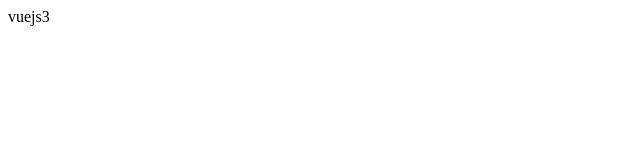
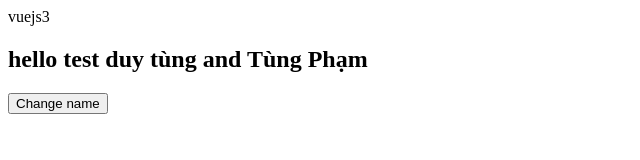
Before and after one commit to TungPham01/rhp_vuejs3_learn, a plain HTML site: page index.html in a window 1280 px wide. Shown: the whole page, without its empty margins (0-640 px from the left). Drawn offline with nearby package versions, Linux system fonts and the light colour scheme.

Commit message:
add new vue

```diff
--- a/index.html
+++ b/index.html
@@ -8,7 +8,11 @@
 </head>
 <body>
     vuejs3
+    <section id="contact">
+        <h1>hello {{ teamName }} and {{ !isHello ? firstName + lastName : '' }}</h1>
+        <button v-on:click="firstName = 'Linh'">Change name</button>
+    </section>
     <script src="https://unpkg.com/vue@3/dist/vue.global.js"></script>
-    <script stc="./main.js"></script>
+    <script src="./main.js"></script>
 </body>
 </html>
--- a/main.js
+++ b/main.js
@@ -0,0 +1,12 @@
+const app = Vue.createApp({
+    data () {
+        return  {
+            teamName: "test duy tùng",
+            firstName: 'Tùng',
+            lastName: ' Phạm',
+            isHello: false
+        }
+    }
+});
+
+app.mount("#contact")
```
